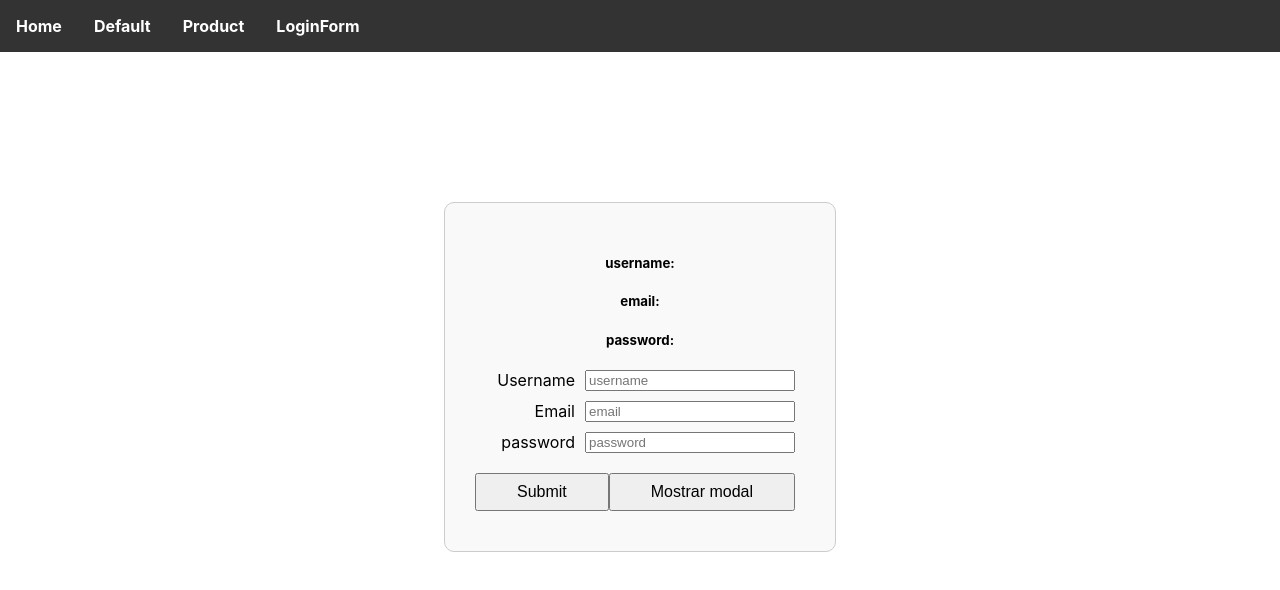
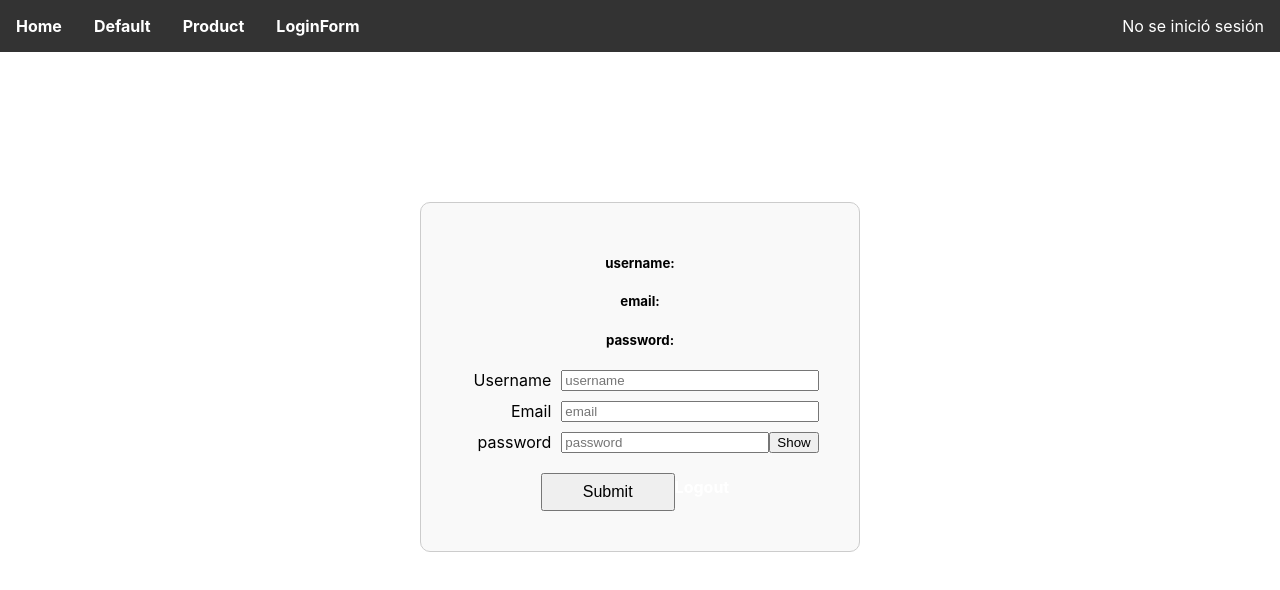
Before and after one commit to DanyelCas/desarrollo-frontend-react, a React (Create React App) app: page /login in a window 1280 px wide. Shown: the top 590 px of the page. Built offline with nearby package versions, Linux system fonts and the light colour scheme.

Commit message:
Avance proyecto

```diff
--- a/src/App.css
+++ b/src/App.css
@@ -40,6 +40,9 @@
 nav {
   background-color: #333;
   padding: 1rem;
+  display: flex;
+  justify-content: space-between;
+  align-items: center;
 }
 
 ul {
@@ -48,11 +51,19 @@ ul {
   justify-content: flex-start;
   margin: 0;
   padding: 0;
+  width: 100%;
 }
 
 li {
   margin-right: 2rem;
 }
+
+li:last-child {
+  margin-left: auto;
+  margin-right: 0;
+  color: #ffffff;
+}
+
 
 a {
   color: white;
@@ -132,10 +143,10 @@ form div input {
 }
 
 .notification-success {
-  background-color: #efd6bd;
-  color: #cc8259;
+  background-color: #ffd3d7;
+  color: #ce4e4e;
   padding: 2rem;
-  border: 1px solid #cc8259;
+  border: 1px solid #ce4e4e;
   border-radius: 0.5rem;
   max-width: 500px;
   width: 90%;
--- a/src/components/Navbar.jsx
+++ b/src/components/Navbar.jsx
@@ -1,6 +1,8 @@
 import { Link } from 'react-router-dom';
+import { useSelector } from 'react-redux'
 
 const Navbar = () => {
+    const form = useSelector(state => state.form);
     return (
         <nav>
             <ul>
@@ -16,6 +18,15 @@ const Navbar = () => {
                 <li>
                     <Link to="/login">LoginForm</Link>
                 </li>
+                {form.formData.username && form.formData.email ? (
+                    <li>
+                        Bienvenido {form.formData.username} : {form.formData.email}
+                    </li>
+                ) : (
+                    <li>
+                        No se inició sesión
+                    </li>
+                )}
             </ul>
         </nav>
     );
--- a/src/redux/form/formReducer.js
+++ b/src/redux/form/formReducer.js
@@ -7,7 +7,7 @@ const initialState = {
         password: ''
     },
 
-    password_secret: 'abcd'
+    password_secret: 'mod7ReactUSIP'
 };
 
 const formReducer = (state = initialState, action) => {
--- a/src/screens/Forms/LoginForm.jsx
+++ b/src/screens/Forms/LoginForm.jsx
@@ -9,6 +9,7 @@ const LoginForm = () => {
     const [values, handleChange] = useForm({ username: '', email: '', password: ''});
     const [showModalInfo, setShowModalInfo] = useState(false);
     const [showModalError, setShowModalError] = useState(false);
+    const [showPassword, setShowPassword] = useState(false);
     const form = useSelector(state => state.form);
     const dispatch = useDispatch();
 
@@ -22,7 +23,6 @@ const LoginForm = () => {
             console.log('son distintos!!!');
             setShowModalError(true);
         }
-
     }
 
     // Función para alternar el estado del modal
@@ -36,6 +36,10 @@ const LoginForm = () => {
 
     const hideModalError = () => {
         setShowModalError(false);
+    }
+
+    const toggleVerPassword = () => {
+        setShowPassword(!showPassword);
     }
 
     return (
@@ -52,7 +56,7 @@ const LoginForm = () => {
                 />
                 <ModalInfo
                     visible={showModalError}
-                    message="Error!!!"
+                    message="Password incorrecto"
                     onClose={hideModalError}
                 />
                 <form onSubmit={handleSubmit}>
@@ -75,6 +79,7 @@ const LoginForm = () => {
                             placeholder="email"
                             onChange={handleChange}
                             value={values.email}
+                            type="email"
                         />
                     </div>
                     <div>
@@ -84,11 +89,15 @@ const LoginForm = () => {
                             placeholder="password"
                             onChange={handleChange}
                             value={values.password}
+                            type={showPassword ? "text" : "password"}
                         />
+                        <button type="button" onClick={toggleVerPassword}>
+                            {showPassword ? "Hide" : "Show"}
+                        </button>
                     </div>
                     <div className="button-container">
                         <button type="submit">Submit</button>
-                        <button onClick={mostrarModalInfo}> Mostrar modal </button>
+                        <a href="">Logout</a>
                     </div>
 
                 </form>
```
